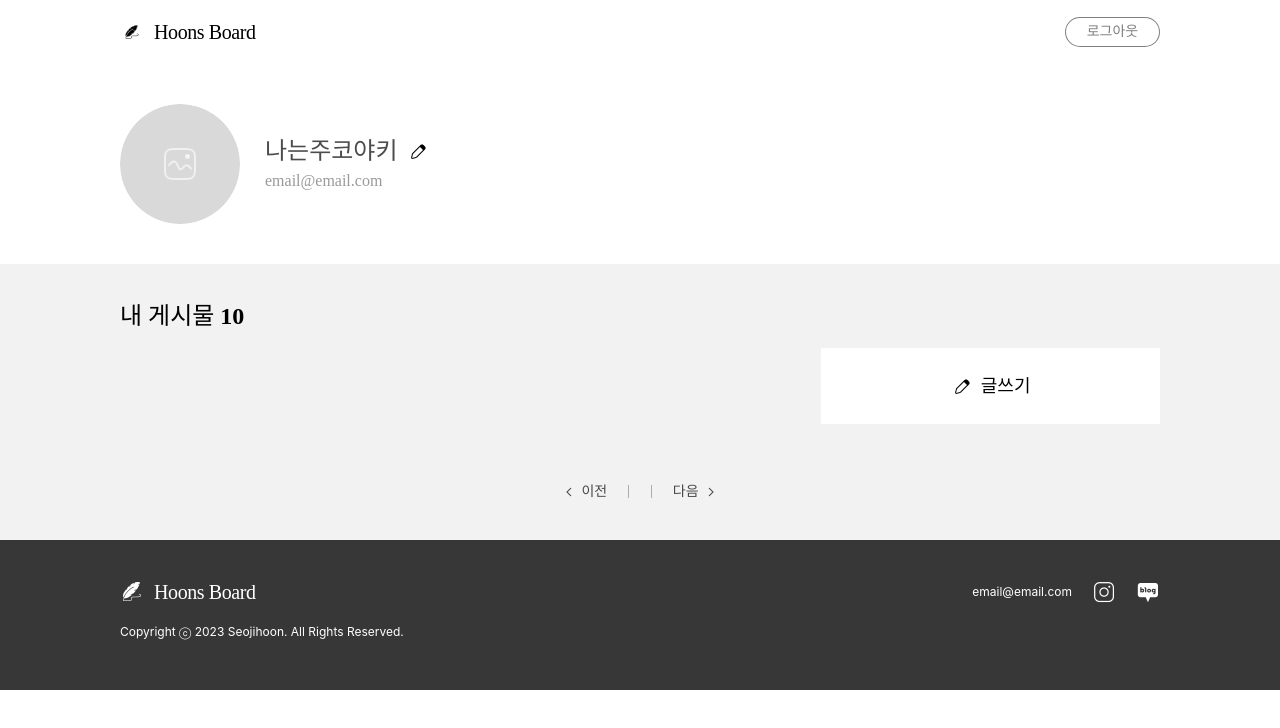
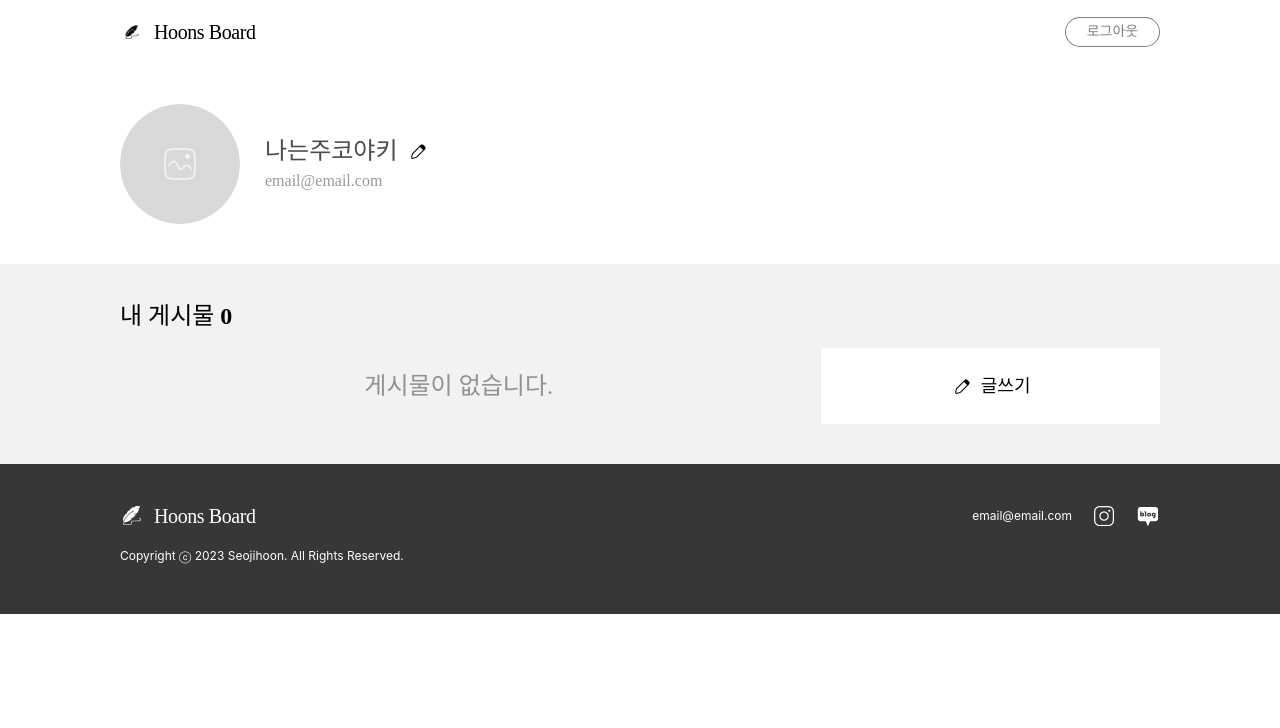
Before and after one commit to devJiraynor/board-project-20230530, a React (Create React App) app in the folder front/: page /my-page in a window 1280 px wide. Shown: the top 728 px of the page. Built offline with nearby package versions, Linux system fonts and the light colour scheme; a web font is replaced by a local one.

Commit message:
2023.07.20. 18:20

```diff
--- a/front/src/components/BoardListItem/index.tsx
+++ b/front/src/components/BoardListItem/index.tsx
@@ -2,10 +2,10 @@ import React from 'react'
 import './style.css';
 import { boardListItemMock } from 'src/mocks';
 import { useNavigate } from 'react-router-dom';
-import { CurrentListResponseDto, SearchListResponseDto } from 'src/interfaces/response';
+import { CurrentListResponseDto, MyPageListResponseDto, SearchListResponseDto } from 'src/interfaces/response';
 
 interface Props {
-  item: CurrentListResponseDto | SearchListResponseDto;
+  item: CurrentListResponseDto | SearchListResponseDto | MyPageListResponseDto;
 }
 
 export default function BoardListItem({ item }: Props) {
--- a/front/src/views/Board/Write/index.tsx
+++ b/front/src/views/Board/Write/index.tsx
@@ -3,6 +3,29 @@ import './style.css';
 
 export default function BoardWrite() {
   return (
-    <div>BoardWrite</div>
+    <div id='board-write-wrapper'>
+      <div className='board-write-container'>
+        <div className='board-write-title-container'>
+          <input className='board-write-title-input' type='text' placeholder='제목을 작성해주세요.' />
+        </div>
+        <div className='divider'></div>
+        <div className='board-write-content-container'>
+          <div className='board-write-content-input-box'>
+            <textarea className='board-write-content-textarea' placeholder='본문을 작성해주세요.'></textarea>
+          </div>
+          <div className='board-write-content-button-box'>
+            <div className='image-upload-button'>
+              <div className='image-upload-icon'></div>
+            </div>
+            <input type='file' accept='image/*' />
+          </div>
+        </div>
+        <div className='board-write-image-container'>
+          <div className='board-write-image'>
+            <div className='board-write-image-delete-button'></div>
+          </div>
+        </div>
+      </div>
+    </div>
   )
 }
--- a/front/src/views/MyPage/index.tsx
+++ b/front/src/views/MyPage/index.tsx
@@ -1,9 +1,13 @@
-import { ChangeEvent, useRef, useState } from 'react'
+import { ChangeEvent, useRef, useState, useEffect } from 'react'
 import './style.css';
 import DefaultProflie from './asset/my_page_profile_default.png';
 import Pagination from 'src/components/Pagination';
 import { usePagination } from 'src/hooks';
 import { MyPageListResponseDto } from 'src/interfaces/response';
+import { myPageBoardListMock } from 'src/mocks';
+import { COUNT_BY_PAGE } from 'src/constants';
+import BoardListItem from 'src/components/BoardListItem';
+import { useNavigate } from 'react-router-dom';
 
 //          component          //
 // description: 마이페이지 화면 //
@@ -86,30 +90,66 @@ export default function MyPage() {
     const [myPageBoardList, setMyPageBoardList] = useState<MyPageListResponseDto[]>([]);
     // description: 전체 게시물 갯수 상태 //
     const [boardCount, setBoardCount] = useState<number>(0);
+    // description: 현재 페이지에서 보여줄 게시물 리스트 상태 //
+    const [pageBoardList, setPageBoardList] = useState<MyPageListResponseDto[]>([]);
     // description: 페이지네이션과 관련된 상태 및 함수 //
-    const { totalPage, currentPage, currentSection, onPageClickHandler, onNextClickHandler, onPreviousClickHandler } = usePagination();
+    const { totalPage, currentPage, currentSection, onPageClickHandler, onNextClickHandler, onPreviousClickHandler, changeSection } = usePagination();
 
     //          function          //
+    // description: 페이지 이동을 위한 네비게이트 함수 //
+    const navigator = useNavigate();
+    // description: 현재 페이지의 게시물 리스트 분류 함수 //
+    const getPageBoardList = (boardCount: number) => {
+      const startIndex = COUNT_BY_PAGE * (currentPage - 1);
+      const lastIndex = boardCount > COUNT_BY_PAGE * currentPage ?
+        COUNT_BY_PAGE * currentPage : boardCount;
+      const pageBoardList = myPageBoardListMock.slice(startIndex, lastIndex);
+
+      setPageBoardList(pageBoardList);
+    }
 
     //          event handler          //
+    const onWriteButtonClickHandler = () => {
+      navigator('/board/write');
+    }
 
     //          effect          //
+    // description: 화면 첫 로드시 게시물 리스트 불러오기 //
+    useEffect(() => {
+      setMyPageBoardList(myPageBoardListMock);
+      setBoardCount(0);
+    }, []);
+
+    // description: 현재 페이지가 바뀔때 마다 마이페이지 게시물 분류하기 //
+    useEffect(() => {
+      getPageBoardList(myPageBoardListMock.length);
+    }, [currentPage]);
+
+    // description: 현재 섹션이 바뀔때 마다 페이지 리스트 변경 //
+    useEffect(() => {
+      changeSection(myPageBoardListMock.length);
+    }, [currentSection]);
 
     //          render          //
     return (
       <div className='my-page-bottom'>
-        <div className='my-page-bottom-text'>내 게시물 <span className='my-page-bottom-text-emphasis'>10</span></div>
+        <div className='my-page-bottom-text'>내 게시물 <span className='my-page-bottom-text-emphasis'>{boardCount}</span></div>
         <div className='my-page-bottom-container'>
+          {boardCount ? (
             <div className='my-page-bottom-board-list'>
-
+              {pageBoardList.map((item) => (<BoardListItem item={item} />))}
             </div>
+          ) : (
+            <div className='my-page-bottom-board-list-nothing'>게시물이 없습니다.</div>
+          )}
           <div className='my-page-bottom-write-box'>
-            <div className='my-page-bottom-write-button'>
+            <div className='my-page-bottom-write-button' onClick={onWriteButtonClickHandler}>
               <div className='my-page-edit-icon'></div>
               <div className='my-page-bottom-write-button-text'>글쓰기</div>
             </div>
           </div>
         </div>
+        { boardCount !== 0 && (
           <Pagination
             totalPage={totalPage}
             currentPage={currentPage}
@@ -117,6 +157,7 @@ export default function MyPage() {
             onPageClickHandler={onPageClickHandler}
             onPreviousClickHandler={onPreviousClickHandler}
           />
+        ) }
       </div>
     );
   }
--- a/front/src/views/MyPage/style.css
+++ b/front/src/views/MyPage/style.css
@@ -115,6 +115,20 @@
   flex: 8;
 }
 
+.my-page-bottom-board-list-nothing {
+  flex: 8;
+
+  display: flex;
+  justify-content: center;
+  align-items: center;
+
+  color: rgba(0, 0, 0, 0.4);
+
+  font-size: 24px;
+  font-weight: 500;
+  line-height: 100%;
+}
+
 .my-page-bottom-write-box {
   margin-left: 24px;
 
```
Lines whose indentation alone changed are shown as unchanged.
